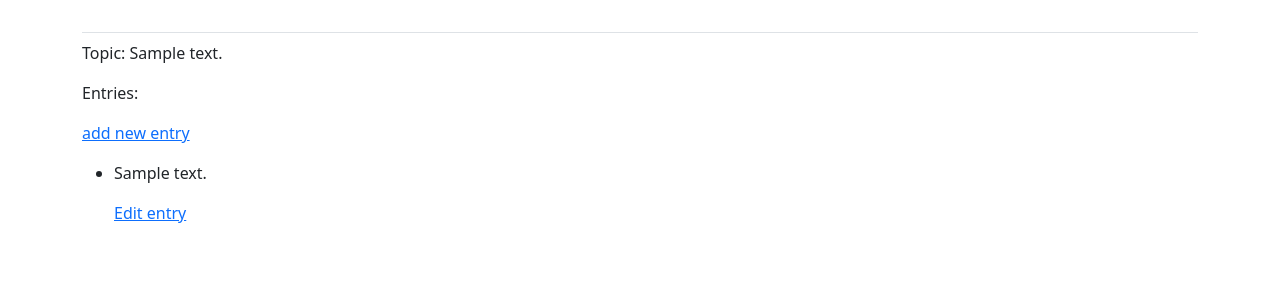
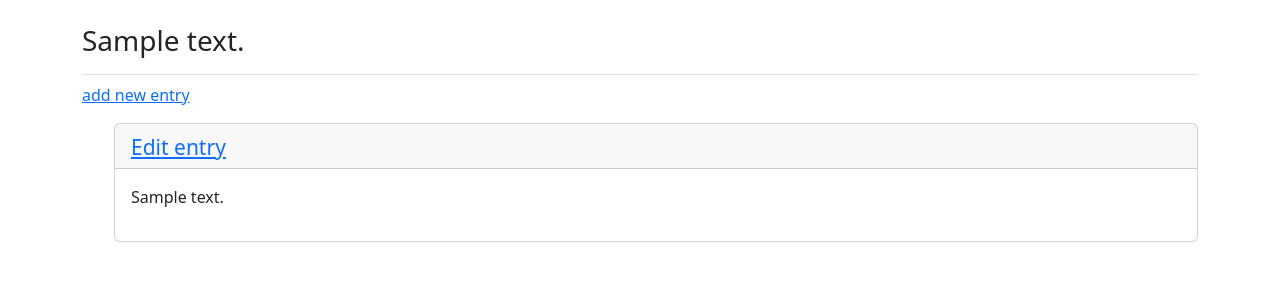
Before and after one commit to niknug/learning_log, a Django app: page /topics/1/ in a window 1280 px wide. Shown: the part 58-358 px from the top of the page. Run offline with Django 5.2, Linux system fonts and the light colour scheme; a user stored in the database is signed in; tables that the repository leaves empty hold one stand-in row (values such as "Sample post"); some libraries are stand-ins or nearby versions.

Commit message:
Redesigned page topic with bootstrap5

```diff
--- a/learning_logs/templates/learning_logs/topic.html
+++ b/learning_logs/templates/learning_logs/topic.html
@@ -1,22 +1,27 @@
 {% extends "learning_logs/base.html" %}
 
+{% block page_header %}
+    <h3>{{ topic }}</h3>
+{% endblock page_header %}
+
 {% block content %}
-    <p>Topic: {{ topic }}</p>
-    <p>Entries:</p>
     <p>
         <a href="{% url 'learning_logs:new_entry' topic.id %}">add new
             entry</a>
     </p>
     <ul>
         {% for entry in entries %}
-            <li>
-                <p>{{ entry.date_add|date:'M d, Y  H:i' }}</p>
-                <p>{{ entry.text|linebreaks }}</p>
-                <p>
-                    <a href="
+            <div class="card mb-3">
+                <h4 class="card-header">
+                    {{ entry.date_add|date:'M d, Y  H:i' }}
+                    <small><a href="
 {% url 'learning_logs:edit_entry' entry.id %}">Edit entry</a>
-                </p>
-            </li>
+                    </small>
+                </h4>
+                <div class="card-body">
+                    {{ entry.text|linebreaks }}
+                </div>
+            </div>
         {% empty %}
             <li>There are no entries for this topic yet.</li>
         {% endfor %}
```
